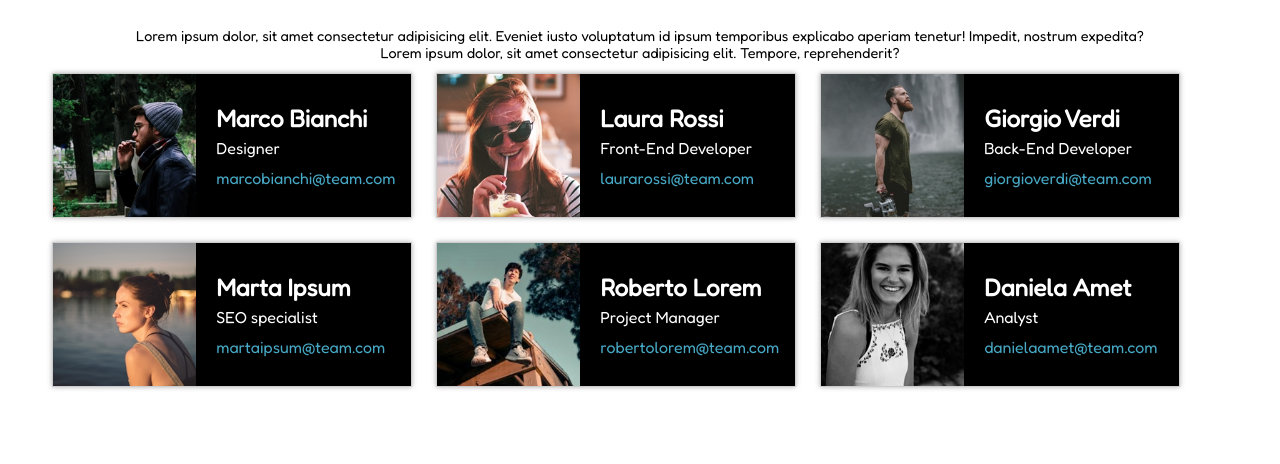
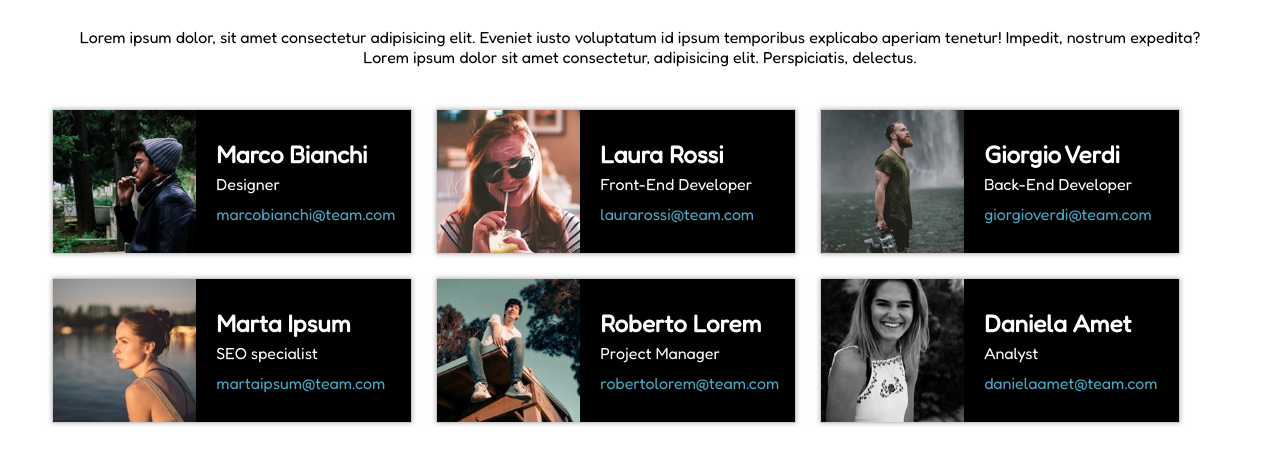
Before and after one commit to giovannimegliola/html-css-float-cards, a plain HTML site: page index.html in a window 1280 px wide. Shown: the part 72-536 px from the top of the page. Drawn offline with Linux system fonts and the light colour scheme.

Commit message:
fixed some errors

```diff
--- a/css/style.css
+++ b/css/style.css
@@ -4,6 +4,10 @@
     box-sizing: border-box;
 }
 
+.container{
+    max-width: 1200px;
+    margin: 0 auto;
+}
 
 .clearfix::after {
     content: "";
@@ -24,13 +28,8 @@ h1 {
     margin-bottom: 30px;
 }
 
-.container{
-    max-width: 1200px;
-    margin: 0 auto;
-}
 
 .paragraph {
-    font-size: 0.9em;
     text-align: center;
 }
 
@@ -72,3 +71,7 @@ h2{
     color: white;
     padding-top: 30px;
 }
+
+.incipit{
+    padding-bottom: 30px;
+}
--- a/index.html
+++ b/index.html
@@ -14,12 +14,10 @@
         <h1> Meet our team</h1>
     </header>
     <div class="container">
-        <div class="paragraph">
-            <p>Lorem ipsum dolor, sit amet consectetur adipisicing elit. Eveniet iusto voluptatum id ipsum temporibus
-                explicabo aperiam tenetur! Impedit, nostrum expedita?</p>
-        </div>
-        <div class="paragraph">
-            <p>Lorem ipsum dolor, sit amet consectetur adipisicing elit. Tempore, reprehenderit?</p>
+        <div class="incipit">
+            <div class="paragraph">Lorem ipsum dolor, sit amet consectetur adipisicing elit. Eveniet iusto voluptatum id ipsum temporibus
+                explicabo aperiam tenetur! Impedit, nostrum expedita?</div>
+            <div class="paragraph">Lorem ipsum dolor sit amet consectetur, adipisicing elit. Perspiciatis, delectus.</div>
         </div>
         <main class="clearfix">
             <div class="team-card">
@@ -58,8 +56,6 @@
                 <div class="team-card-text">Analyst</div>
                 <div class="team-card-text email">danielaamet@team.com</div>
             </div>
-
-    </div>
         </main>
     </div>
 </body>
```
